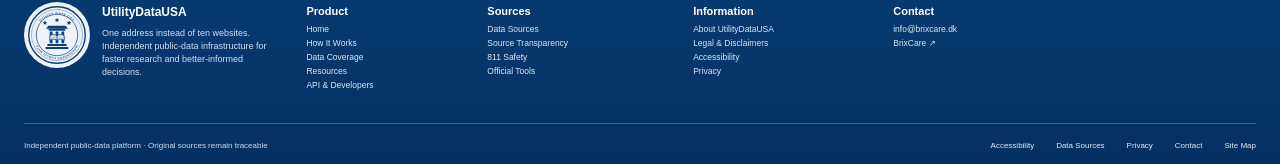
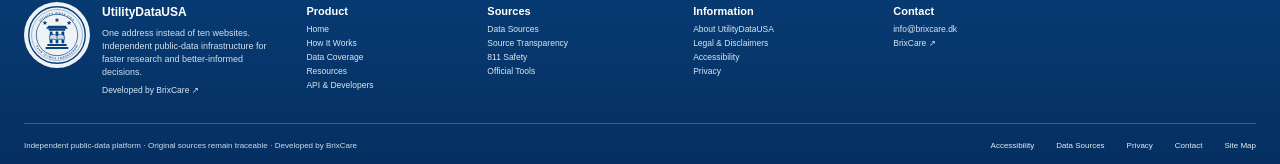
Before and after one commit to HenrikBrixCare/utilitydatausa, a Next.js app: page / in a window 1280 px wide. Shown: the part 2454-2618 px from the top of the page. Built offline with nearby package versions, Linux system fonts and the light colour scheme.

Commit message:
Make BrixCare product relationship explicit

```diff
--- a/app/components/SiteChrome.tsx
+++ b/app/components/SiteChrome.tsx
@@ -57,15 +57,16 @@
           <div>
             <strong>UtilityDataUSA</strong>
             <p>One address instead of ten websites. Independent public-data infrastructure for faster research and better-informed decisions.</p>
+            <a href="https://brixcare.dk/en" target="_blank" rel="noreferrer">Developed by BrixCare ↗</a>
           </div>
         </div>
         <div><h3>Product</h3><Link href="/">Home</Link><Link href="/how-it-works">How It Works</Link><Link href="/data-coverage">Data Coverage</Link><Link href="/resources">Resources</Link><Link href="/developers">API & Developers</Link></div>
         <div><h3>Sources</h3><Link href="/resources#data-sources">Data Sources</Link><Link href="/resources#source-transparency">Source Transparency</Link><Link href="/resources#811">811 Safety</Link><Link href="/resources#official-tools">Official Tools</Link></div>
         <div><h3>Information</h3><Link href="/how-it-works">About UtilityDataUSA</Link><Link href="/resources#disclaimer">Legal & Disclaimers</Link><Link href="/resources#accessibility">Accessibility</Link><Link href="/resources#privacy">Privacy</Link></div>
-        <div><h3>Contact</h3><a href="mailto:info@brixcare.dk">info@brixcare.dk</a><a href="https://brixcare.dk" target="_blank" rel="noreferrer">BrixCare ↗</a></div>
+        <div><h3>Contact</h3><a href="mailto:info@brixcare.dk">info@brixcare.dk</a><a href="https://brixcare.dk/en" target="_blank" rel="noreferrer">BrixCare ↗</a></div>
       </div>
       <div className="portal-container footer-bottom">
-        <span>Independent public-data platform · Original sources remain traceable</span>
+        <span>Independent public-data platform · Original sources remain traceable · Developed by BrixCare</span>
         <nav><Link href="/resources#accessibility">Accessibility</Link><Link href="/resources#data-sources">Data Sources</Link><Link href="/resources#privacy">Privacy</Link><a href="mailto:info@brixcare.dk">Contact</a><Link href="/resources">Site Map</Link></nav>
       </div>
     </footer>
```
